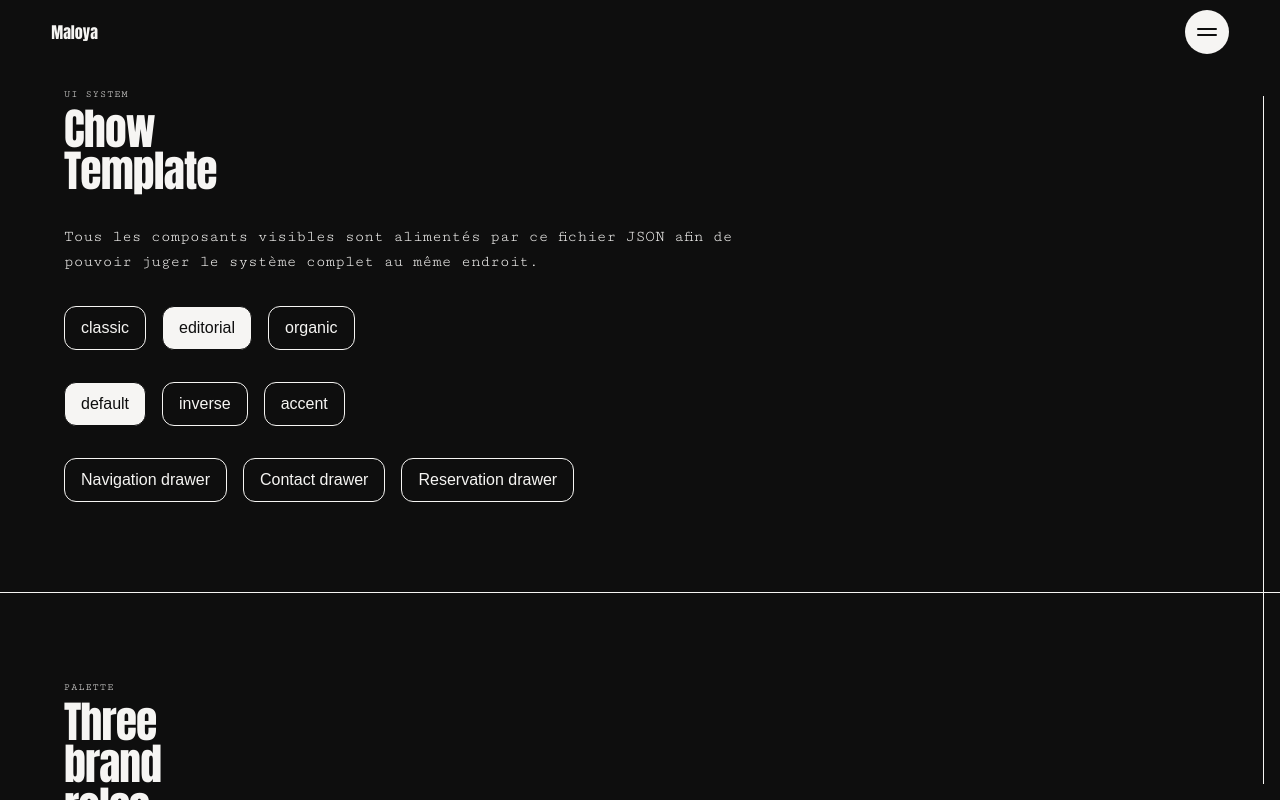
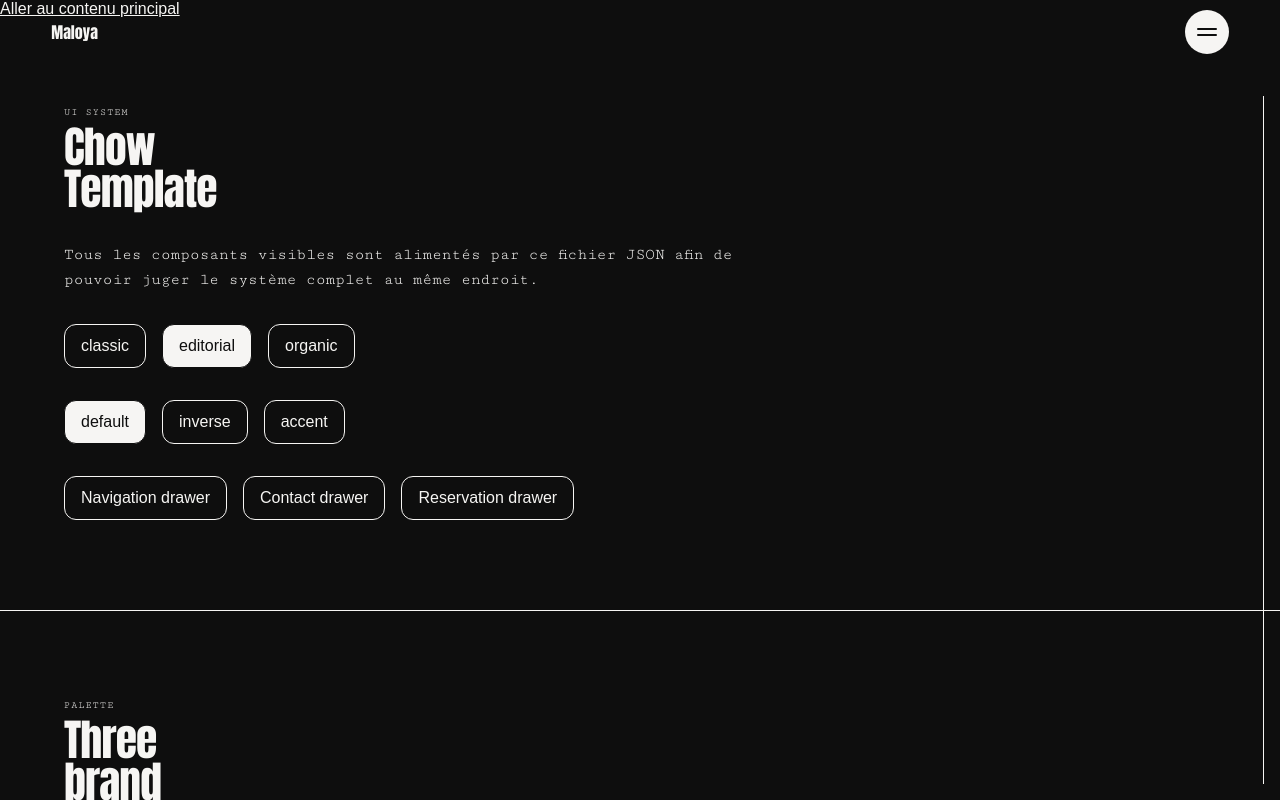
Before and after one commit to channyhow/music-template, a React (Vite) app: page /system in a window 1280 px wide. Shown: the top 800 px of the page. Built offline with nearby package versions, Linux system fonts and the light colour scheme; a web font is replaced by a local one.

Commit message:
refactor: align accessible site shell and theme variables

```diff
--- a/src/app/SiteShell.tsx
+++ b/src/app/SiteShell.tsx
@@ -15,6 +15,7 @@ export function SiteShell({ children }: { children: ReactNode }) {
   const overlayOpen = useUIStore(selectOverlayOpen);
   const scrollProgress = siteData.ui.experience.scrollProgress as ScrollProgressMode | false;
   const { colors, fonts } = siteData.theme;
+  const special = "special" in colors && typeof colors.special === "string" ? colors.special : colors.secondary;
   const headingFont = siteData.theme.variant === "editorial" ? fonts.editorialHeading : siteData.theme.variant === "organic" ? fonts.organicHeading : fonts.classicHeading;
   const tone = siteData.theme.tone as Tone;
   const foreground = tone === "inverse" ? colors.secondary : colors.primary;
@@ -22,6 +23,7 @@ export function SiteShell({ children }: { children: ReactNode }) {
   const themeStyle: ThemeStyle = {
     "--theme-primary": colors.primary,
     "--theme-secondary": colors.secondary,
+    "--theme-special": special,
     "--theme-accent": colors.accent,
     "--primary": foreground,
     "--secondary": background,
@@ -36,9 +38,10 @@ export function SiteShell({ children }: { children: ReactNode }) {
 
   return (
     <div className="site" data-variant={siteData.theme.variant as StyleVariant} data-tone={tone} data-drawer={drawer ?? "closed"} data-overlay={overlayOpen ? "open" : "closed"} style={themeStyle}>
+      <a className="skipLink" href="#main-content">Aller au contenu principal</a>
       <ScrollProgress mode={scrollProgress} />
       <Header />
-      <main className="site__canvas">{children}</main>
+      <main id="main-content" className="site__canvas" tabIndex={-1}>{children}</main>
       <FloatingAction />
       <Drawer />
     </div>
```
